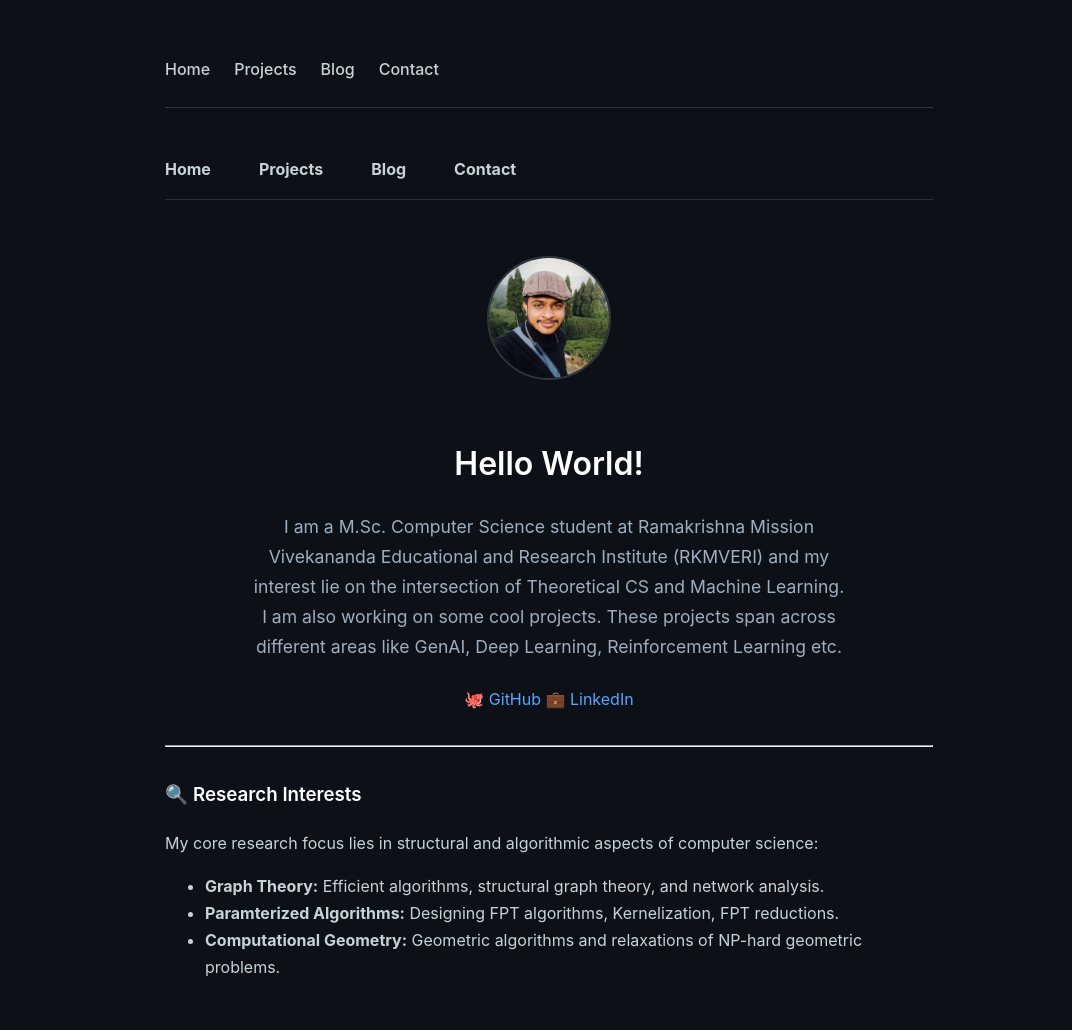
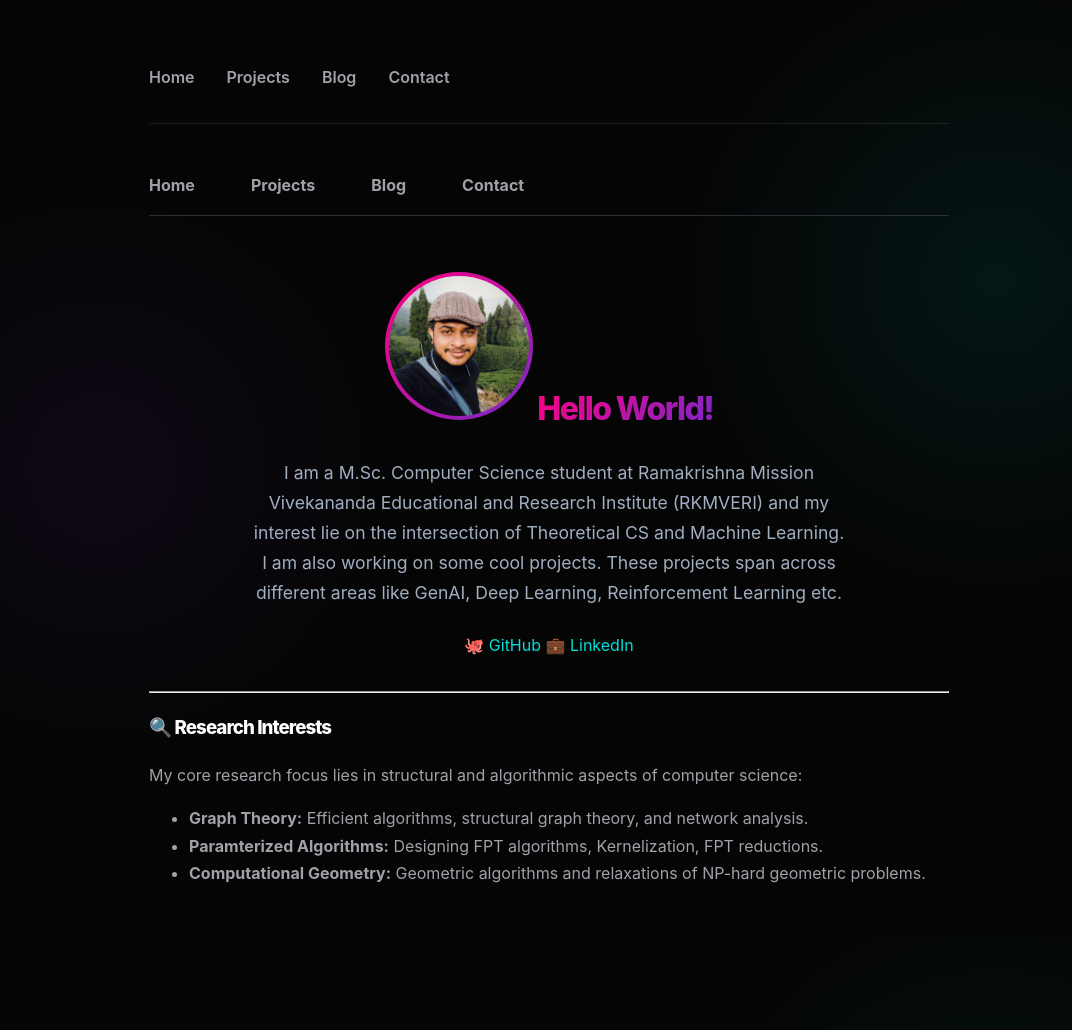
Before and after one commit to AnustupBhaumik/anustupbhaumik.github.io, a Jekyll site: the page built from index.md, in a window 1280 px wide. Shown: the whole page, without its empty margins (91-1163 px from the left). Built offline with Jekyll 4.4.1, drawn with Linux system fonts in a browser that asks for light colours; after the commit the page ends 935 px from its top, so only the background shows below that.

Commit message:
Update style.scss

```diff
--- a/assets/css/style.scss
+++ b/assets/css/style.scss
@@ -1,90 +1,143 @@
 ---
 ---
 :root {
-  --bg: #0d1117;
-  --surface: #161b22;
-  --text: #c9d1d9;
-  --heading: #ffffff;
-  --primary: #58a6ff;
-  --border: #30363d;
+  --bg-color: #050505;
+  --surface: rgba(20, 20, 22, 0.7);
+  --text-main: #a1a1aa;
+  --text-bright: #ffffff;
+  --gradient-1: linear-gradient(135deg, #FF0080, #7928CA); /* Pink to Purple */
+  --gradient-2: linear-gradient(135deg, #00DFD8, #007CF0); /* Cyan to Blue */
+  --border-color: rgba(255, 255, 255, 0.1);
 }
 
 body {
-  background-color: var(--bg);
-  color: var(--text);
-  font-family: -apple-system, BlinkMacSystemFont, "Segoe UI", Roboto, Helvetica, Arial, sans-serif;
+  background-color: var(--bg-color);
+  /* Subtle ambient glowing background */
+  background-image: radial-gradient(circle at 15% 50%, rgba(121, 40, 202, 0.08), transparent 25%),
+                    radial-gradient(circle at 85% 30%, rgba(0, 223, 216, 0.08), transparent 25%);
+  color: var(--text-main);
+  font-family: 'Inter', -apple-system, BlinkMacSystemFont, "Segoe UI", Roboto, sans-serif;
   line-height: 1.7;
   margin: 0;
+  min-height: 100vh;
 }
 
 .container {
-  max-width: 768px;
+  max-width: 800px;
   margin: 0 auto;
   padding: 2rem 1.5rem;
 }
 
+/* Gradient Text for Headings */
+h1, h2, h3 {
+  color: var(--text-bright);
+  font-weight: 800;
+  letter-spacing: -0.05em;
+}
+
+h1 {
+  background: var(--gradient-1);
+  -webkit-background-clip: text;
+  -webkit-text-fill-color: transparent;
+  display: inline-block;
+}
+
+/* Interactive Navigation */
 header {
-  border-bottom: 1px solid var(--border);
-  padding: 1.5rem 0;
+  padding: 2rem 0;
   margin-bottom: 3rem;
+  border-bottom: 1px solid var(--border-color);
 }
 
 nav {
   display: flex;
-  gap: 1.5rem;
+  gap: 2rem;
+  flex-wrap: wrap;
 }
 
-h1, h2, h3, h4 {
-  color: var(--heading);
+nav a {
+  color: var(--text-main);
   font-weight: 600;
-  margin-top: 2rem;
+  text-decoration: none;
+  position: relative;
+  transition: color 0.3s ease;
+}
+
+/* Animated Nav Underline */
+nav a::after {
+  content: '';
+  position: absolute;
+  width: 0;
+  height: 2px;
+  bottom: -4px;
+  left: 0;
+  background: var(--gradient-2);
+  transition: width 0.3s ease;
+}
+
+nav a:hover {
+  color: var(--text-bright);
+}
+
+nav a:hover::after {
+  width: 100%;
 }
 
 a {
-  color: var(--primary);
+  color: #00DFD8;
   text-decoration: none;
-  transition: opacity 0.2s;
 }
 
-a:hover {
-  opacity: 0.8;
+/* Interactive Glassmorphism Cards */
+.project-card, .blog-card {
+  background: var(--surface);
+  backdrop-filter: blur(12px);
+  -webkit-backdrop-filter: blur(12px);
+  border: 1px solid var(--border-color);
+  border-radius: 12px;
+  padding: 2rem;
+  margin-bottom: 1.5rem;
+  position: relative;
+  transition: all 0.4s cubic-bezier(0.175, 0.885, 0.32, 1.275);
 }
 
-nav a {
-  color: var(--text);
-  font-weight: 500;
-}
-
-nav a:hover {
-  color: var(--heading);
-}
-
-.project-card, .blog-card {
-  background-color: var(--surface);
-  border: 1px solid var(--border);
-  border-radius: 8px;
-  padding: 1.5rem;
-  margin-bottom: 1.5rem;
-  transition: transform 0.2s, box-shadow 0.2s;
+/* Glowing Border Reveal on Hover */
+.project-card::before, .blog-card::before {
+  content: "";
+  position: absolute;
+  inset: 0;
+  border-radius: 12px;
+  padding: 2px;
+  background: var(--gradient-2);
+  -webkit-mask: linear-gradient(#fff 0 0) content-box, linear-gradient(#fff 0 0);
+  -webkit-mask-composite: xor;
+  mask-composite: exclude;
+  opacity: 0;
+  transition: opacity 0.4s ease;
+  pointer-events: none;
 }
 
 .project-card:hover, .blog-card:hover {
-  transform: translateY(-2px);
-  box-shadow: 0 4px 12px rgba(0,0,0,0.5);
+  transform: translateY(-6px) scale(1.02);
+  box-shadow: 0 10px 30px -10px rgba(0, 223, 216, 0.2);
 }
 
+.project-card:hover::before, .blog-card:hover::before {
+  opacity: 1;
+}
+
+/* Interactive Profile Image */
 .profile-img {
   border-radius: 50%;
-  width: 120px;
-  height: 120px;
+  width: 140px;
+  height: 140px;
   object-fit: cover;
-  border: 2px solid var(--border);
-  margin-bottom: 1rem;
+  padding: 4px;
+  background: var(--gradient-1); /* Gradient ring */
+  transition: transform 0.5s cubic-bezier(0.175, 0.885, 0.32, 1.275), filter 0.5s ease;
 }
 
-@media (max-width: 768px) {
-  nav {
-    justify-content: center;
-    flex-wrap: wrap;
-  }
+.profile-img:hover {
+  transform: rotate(5deg) scale(1.08);
+  filter: brightness(1.2);
 }
```
